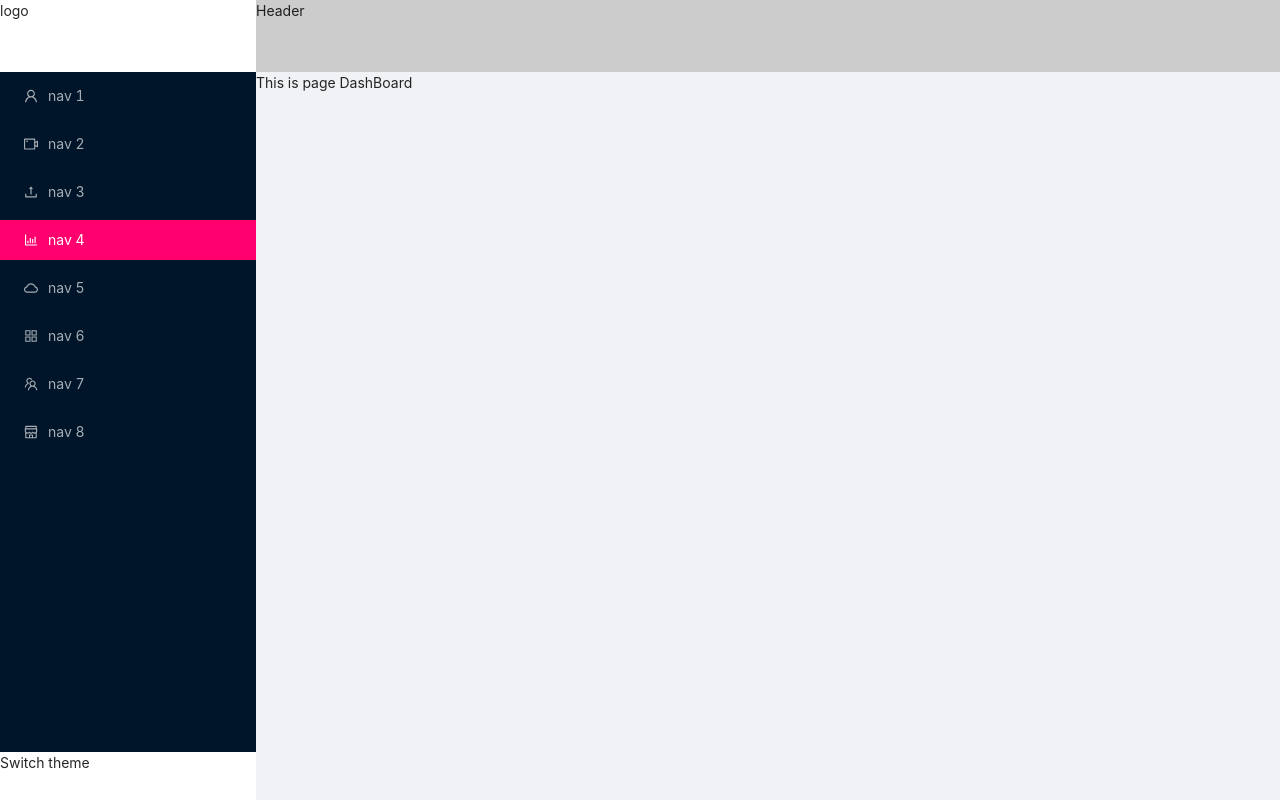
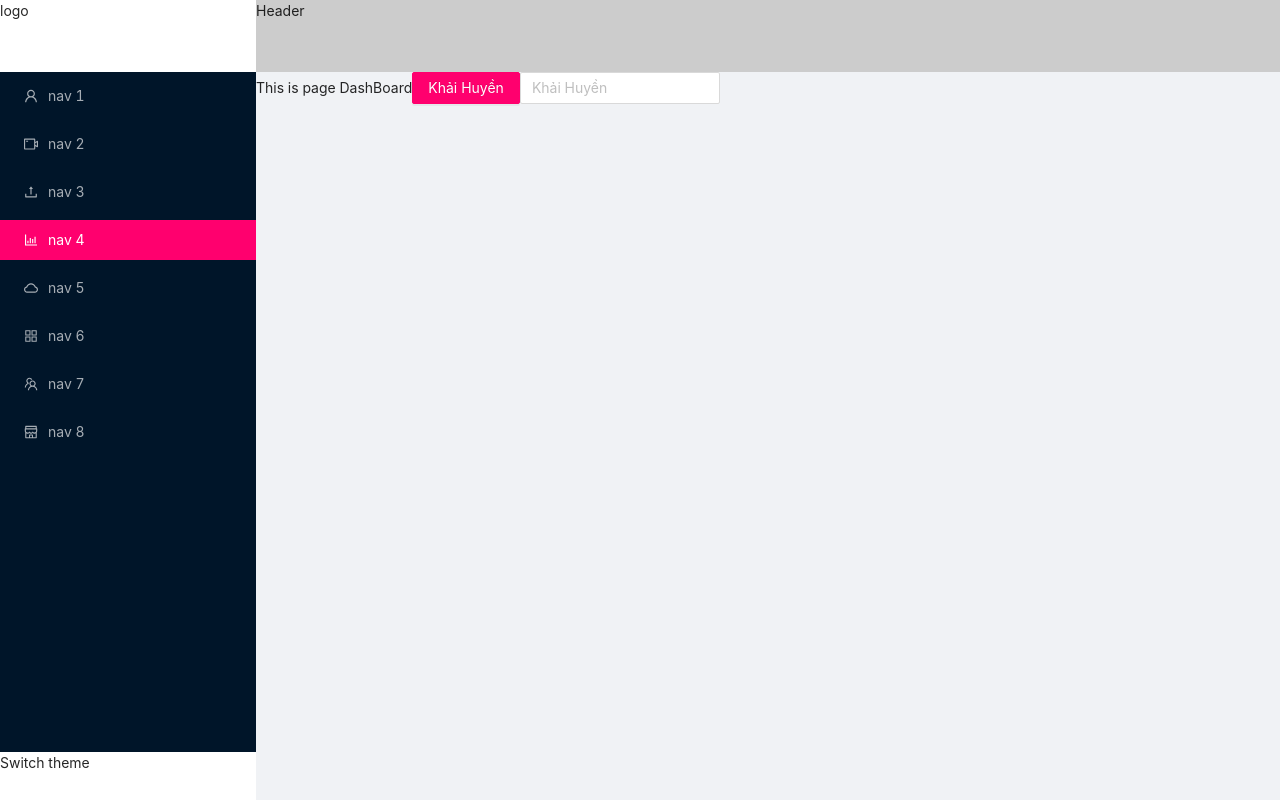
Before and after one commit to Giang-st1-00/Nail-Salon-Manager, a React (Create React App) app: page / in a window 1280 px wide. Built offline with nearby package versions, Linux system fonts and the light colour scheme.

Commit message:
create button input

```diff
--- a/craco.config.js
+++ b/craco.config.js
@@ -8,7 +8,7 @@ module.exports = {
         lessLoaderOptions: {
           lessOptions: {
             modifyVars: {
-              "@primary-color": "#ff006e",
+              // "@primary-color": "#ff006e",
               "@border-radius-base": "2px",
             },
             javascriptEnabled: true,
--- a/src/components/Button/index.tsx
+++ b/src/components/Button/index.tsx
@@ -1,5 +1,9 @@
-function Button() {
-  return <h1>This is button</h1>;
+import { Button as AntdButton } from 'antd';
+
+function Button(props : any) {
+  return (
+    <AntdButton type="primary" {...props}/>
+  );
 }
 
 export default Button;
--- a/src/components/Input/index.module.scss
+++ b/src/components/Input/index.module.scss
@@ -0,0 +1,7 @@
+.input {
+    width: 200px !important;
+    background-color: #fff;
+    border: 1px solid #e5e5e5;
+    border-radius: 3px;
+    transition: all .3s cubic-bezier(.645,.045,.355,1);
+}
--- a/src/components/Input/index.tsx
+++ b/src/components/Input/index.tsx
@@ -1,5 +1,23 @@
-function Input() {
-  return <h1>This is Input</h1>;
+import { AudioOutlined } from "@ant-design/icons";
+import { Input as AntdInput, Space } from "antd";
+import { Component } from "react";
+import classNames from "classnames/bind";
+import style from "./index.module.scss";
+
+const cx = classNames.bind(style);
+
+function Input(props : any) {
+  return (
+    <AntdInput
+      {...props}
+      className={cx("input")}
+    />
+      // className={cx("input")}
+      // suffix={suffix}
+      // allowClear
+      // placeholder={placeholder}
+      // style={{ width: 200 }}
+  );
 }
 
 export default Input;
--- a/src/pages/DashBoard/index.tsx
+++ b/src/pages/DashBoard/index.tsx
@@ -1,5 +1,13 @@
+import Button from "../../components/Button";
+import Input from "../../components/Input";
+import classNames from "classnames/bind";
+
 function DashBoard() {
-  return <div style={{ height: "1000px" }}>This is page DashBoard</div>;
+  return <div style={{ height: "1000px" }}>
+    This is page DashBoard
+    <Button>Khải Huyền</Button>
+    <Input allowClear placeholder="Khải Huyền"/>
+  </div>;
 }
 
 export default DashBoard;
```
Also changed, not shown: 2 other files (tests, documents, lock files or other folders).
